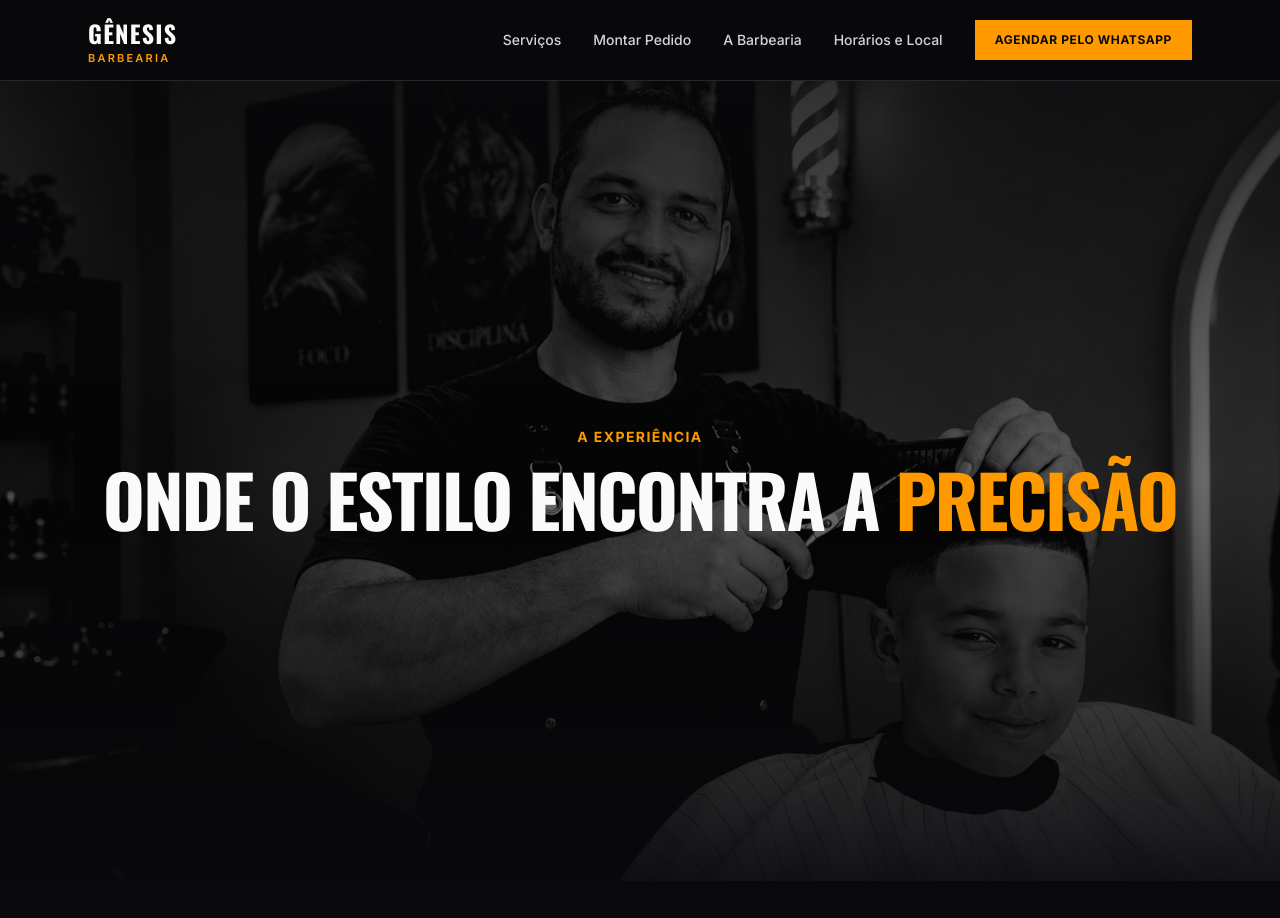
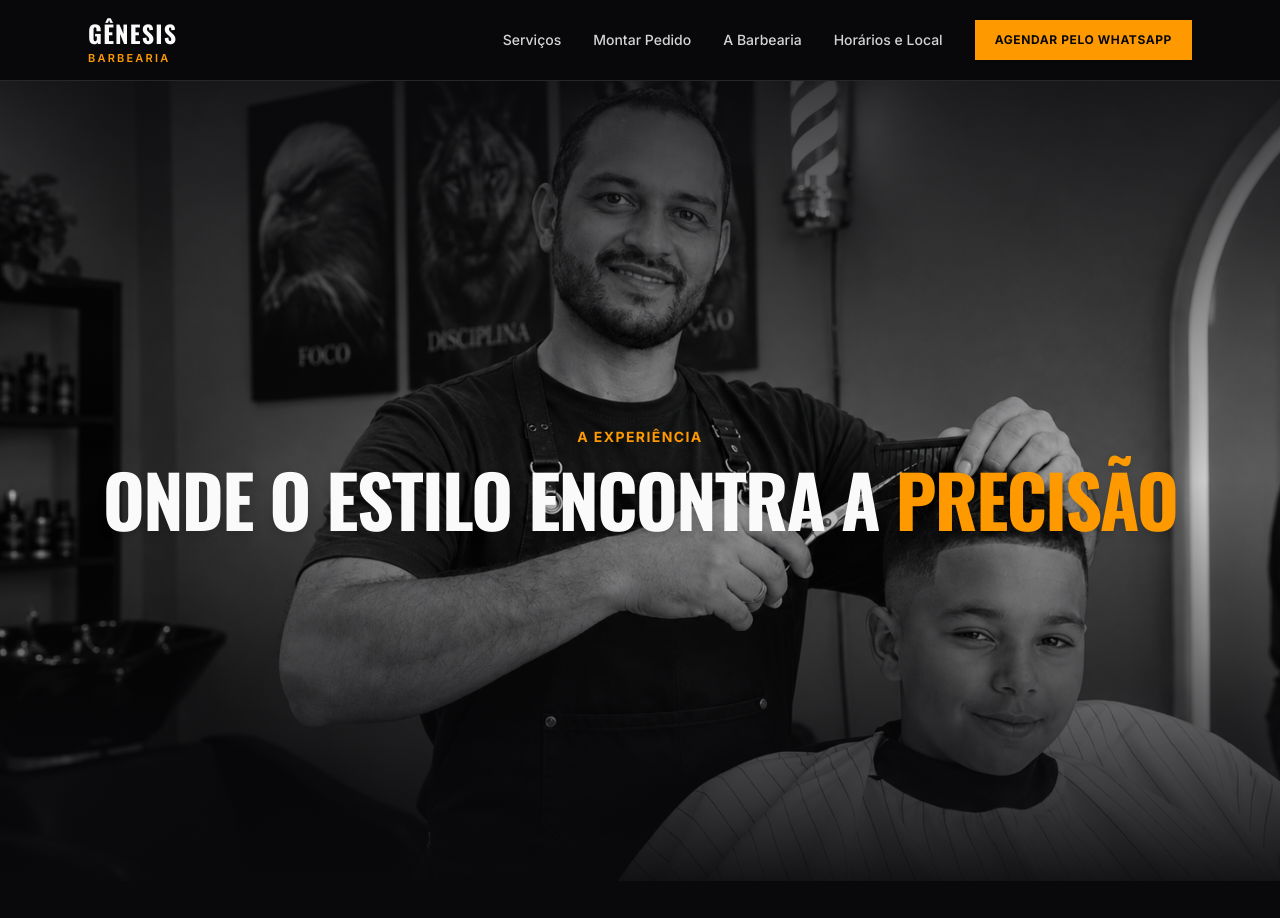
Before and after one commit to vortex-systems-br/G-nesis-barber, a Next.js app: page / in a window 1280 px wide. Shown: the top 918 px of the page. Built offline with nearby package versions, Linux system fonts and the light colour scheme.

Commit message:
fix: remove filtros escuros para revelar a foto original no hero

```diff
--- a/src/components/HeroScroll.tsx
+++ b/src/components/HeroScroll.tsx
@@ -7,17 +7,14 @@ import Image from "next/image";
 export default function HeroScroll() {
   const containerRef = useRef<HTMLDivElement>(null);
 
-  // Lê o progresso do scroll de 0 (topo) a 1 (fim da secção)
   const { scrollYProgress } = useScroll({
     target: containerRef,
     offset: ["start start", "end end"],
   });
 
-  // Animações de Parallax e Zoom amarradas ao Scroll
-  const scale = useTransform(scrollYProgress, [0, 1], [1, 1.35]); // Zoom in suave
-  const y = useTransform(scrollYProgress, [0, 1], ["0%", "15%"]); // Movimento para baixo
+  const scale = useTransform(scrollYProgress, [0, 1], [1, 1.25]); // Zoom um pouco mais suave
+  const y = useTransform(scrollYProgress, [0, 1], ["0%", "10%"]);
 
-  // Opacidade da Tipografia (aparece e desaparece como num filme)
   const text1Opacity = useTransform(scrollYProgress, [0, 0.15, 0.25], [1, 1, 0]);
   const text2Opacity = useTransform(scrollYProgress, [0.25, 0.4, 0.55], [0, 1, 0]);
   const text3Opacity = useTransform(scrollYProgress, [0.55, 0.7, 1], [0, 1, 1]);
@@ -25,10 +22,8 @@ export default function HeroScroll() {
   return (
     <section ref={containerRef} className="relative h-[400vh] bg-zinc-950">
 
-      {/* Container "Sticky": Fica preso no ecrã enquanto a secção dura */}
       <div className="sticky top-0 h-screen w-full overflow-hidden bg-zinc-950">
 
-        {/* A imagem animada pelo SCROLL com o caminho corrigido */}
         <motion.div
           style={{ scale, y }}
           className="absolute inset-0 w-full h-full origin-center"
@@ -37,13 +32,14 @@ export default function HeroScroll() {
             src="/images/hero-barbearia.png"
             alt="Gênesis Barbearia - Corte de Cabelo"
             fill
-            className="object-cover object-center grayscale contrast-125 brightness-75"
+            // Removemos os filtros de cor, deixamos a imagem original brilhar
+            className="object-cover object-center"
             priority
           />
         </motion.div>
 
-        {/* Camada escura por cima da imagem para dar destaque aos textos */}
-        <div className="absolute inset-0 bg-gradient-to-b from-zinc-950/80 via-zinc-950/50 to-zinc-950/95" />
+        {/* Gradiente muito mais leve: apenas escurece o topo (Header) e a base, deixando o meio visível */}
+        <div className="absolute inset-0 bg-gradient-to-b from-zinc-950/80 via-zinc-950/20 to-zinc-950/95" />
 
         {/* --- NARRATIVA 1 --- */}
         <motion.div
@@ -53,7 +49,7 @@ export default function HeroScroll() {
           <span className="text-amber-500 font-bold uppercase tracking-widest text-sm mb-4">
             A Experiência
           </span>
-          <h2 className="text-5xl md:text-7xl font-display font-bold uppercase text-zinc-50 tracking-tight">
+          <h2 className="text-5xl md:text-7xl font-display font-bold uppercase text-zinc-50 tracking-tight drop-shadow-lg">
             Onde o estilo encontra a <span className="text-amber-500">precisão</span>
           </h2>
         </motion.div>
@@ -73,10 +69,10 @@ export default function HeroScroll() {
           style={{ opacity: text3Opacity }}
           className="absolute inset-0 flex flex-col items-center justify-center px-6 text-center pointer-events-none"
         >
-          <h2 className="text-5xl md:text-7xl font-display font-bold uppercase text-zinc-50 tracking-tight mb-8">
+          <h2 className="text-5xl md:text-7xl font-display font-bold uppercase text-zinc-50 tracking-tight mb-8 drop-shadow-xl">
             Pronto para a transformação?
           </h2>
-          <div className="inline-block border border-amber-500 bg-zinc-950/50 backdrop-blur-sm text-amber-500 font-bold uppercase tracking-wider text-sm px-10 py-5">
+          <div className="inline-block border border-amber-500 bg-zinc-950/70 backdrop-blur-md text-amber-500 font-bold uppercase tracking-wider text-sm px-10 py-5 pointer-events-auto cursor-pointer hover:bg-amber-500 hover:text-zinc-950 transition-colors duration-300">
             Continue a descer
           </div>
         </motion.div>
```
